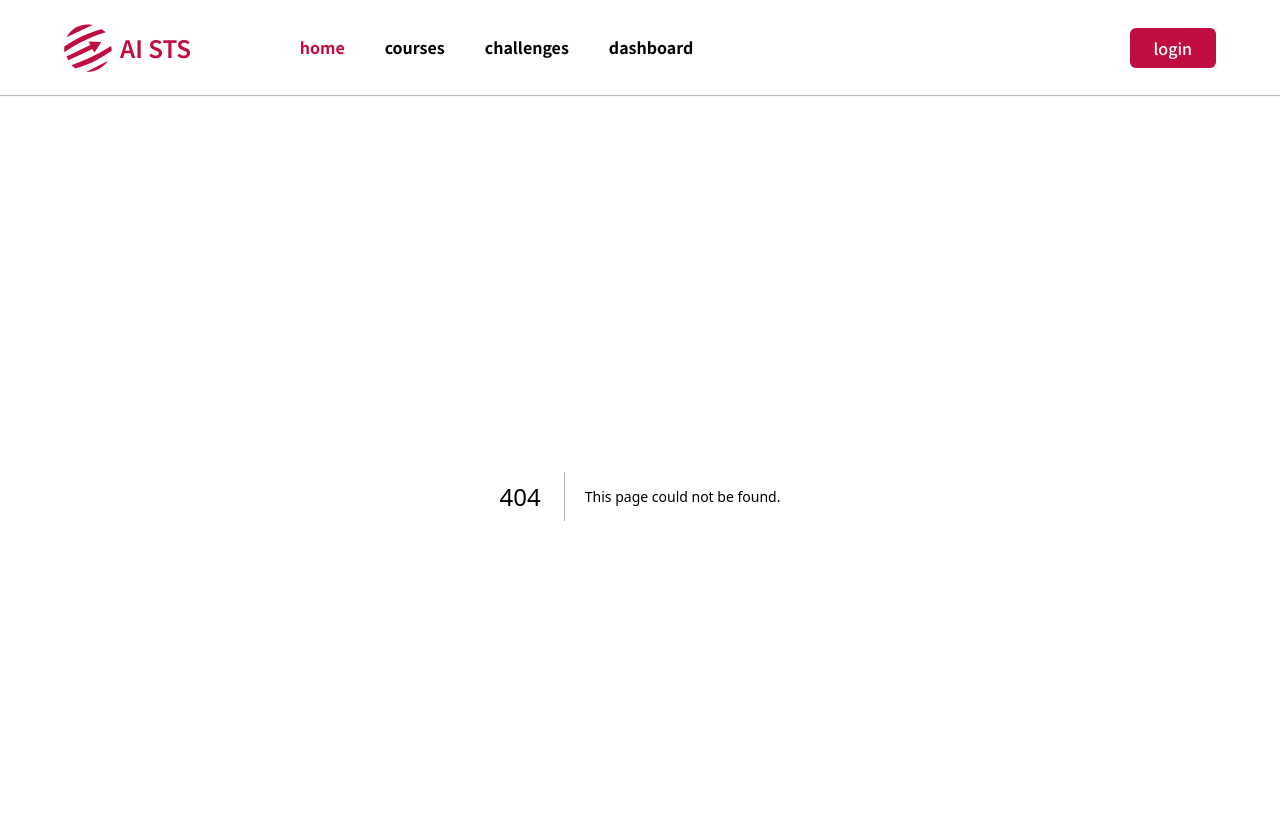
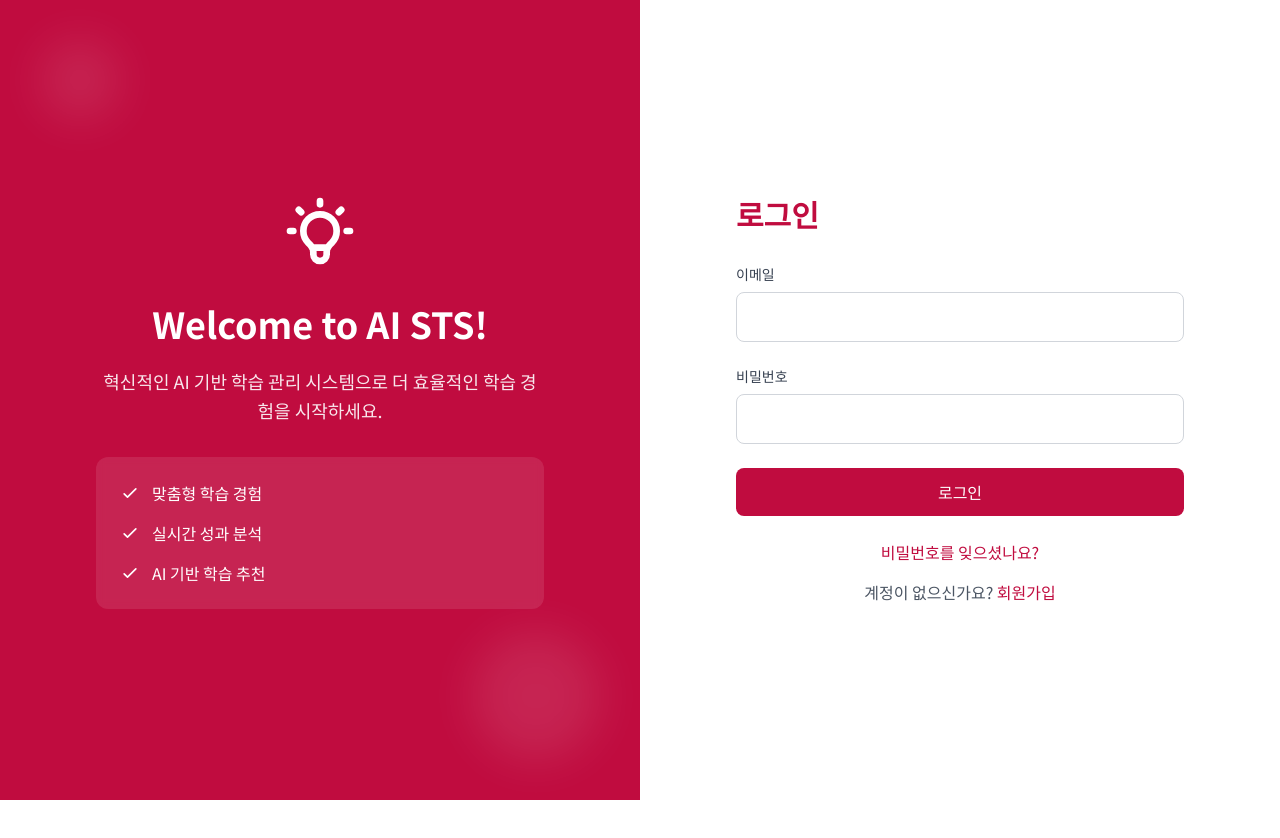
Before and after one commit to bgradecoding/AIService, a Next.js app: page /login in a window 1280 px wide. Before the commit this address had no page. Shown: the top 838 px of the page. After the commit the page ends 800 px from the top, so only its background shows below. Built offline with nearby package versions, Linux system fonts and the light colour scheme.

Commit message:
:sparkles: (login) login page 레이아웃 완성

```diff
--- /dev/null
+++ b/src/app/login/page.tsx
@@ -0,0 +1,187 @@
+'use client';
+
+import Link from 'next/link';
+import { useState } from 'react';
+
+const LoginPage = () => {
+  const [formData, setFormData] = useState({
+    email: '',
+    password: '',
+  });
+
+  const handleSubmit = (e: React.FormEvent) => {
+    e.preventDefault();
+    // 로그인 로직 구현
+    console.log('Login attempt:', formData);
+  };
+
+  return (
+    <div className="flex flex-col lg:flex-row w-full min-h-screen">
+      {/* 왼쪽 소개 섹션 */}
+      <div className="w-full lg:w-1/2 bg-primary py-24 lg:p-12 flex items-center justify-center relative overflow-hidden">
+        {/* 배경 장식 요소 */}
+        <div className="absolute inset-0">
+          <div className="absolute top-10 left-10 w-20 h-20 bg-white/10 rounded-full blur-xl"></div>
+          <div className="absolute bottom-10 right-10 w-32 h-32 bg-white/10 rounded-full blur-xl"></div>
+        </div>
+
+        <div className="max-w-md text-center text-white relative z-10">
+          {/* 아이콘 추가 */}
+          <div className="mb-8">
+            <svg
+              className="w-20 h-20 mx-auto"
+              fill="none"
+              stroke="currentColor"
+              viewBox="0 0 24 24"
+              xmlns="http://www.w3.org/2000/svg"
+            >
+              <path
+                strokeLinecap="round"
+                strokeLinejoin="round"
+                strokeWidth={2}
+                d="M9.663 17h4.673M12 3v1m6.364 1.636l-.707.707M21 12h-1M4 12H3m3.343-5.657l-.707-.707m2.828 9.9a5 5 0 117.072 0l-.548.547A3.374 3.374 0 0014 18.469V19a2 2 0 11-4 0v-.531c0-.895-.356-1.754-.988-2.386l-.548-.547z"
+              />
+            </svg>
+          </div>
+
+          <h1 className="text-3xl lg:text-4xl font-bold mb-6 animate-fade-in">
+            Welcome to AI STS!
+          </h1>
+
+          <p className="text-lg opacity-90 mb-8 leading-relaxed">
+            혁신적인 AI 기반 학습 관리 시스템으로 더 효율적인 학습 경험을
+            시작하세요.
+          </p>
+
+          {/* 특징 리스트 추가 */}
+          <div className="space-y-4 text-left bg-white/10 p-6 rounded-xl backdrop-blur-sm">
+            <div className="flex items-center space-x-3">
+              <svg
+                className="w-5 h-5 text-primary-light"
+                fill="none"
+                stroke="currentColor"
+                viewBox="0 0 24 24"
+              >
+                <path
+                  strokeLinecap="round"
+                  strokeLinejoin="round"
+                  strokeWidth={2}
+                  d="M5 13l4 4L19 7"
+                />
+              </svg>
+              <span>맞춤형 학습 경험</span>
+            </div>
+            <div className="flex items-center space-x-3">
+              <svg
+                className="w-5 h-5 text-primary-light"
+                fill="none"
+                stroke="currentColor"
+                viewBox="0 0 24 24"
+              >
+                <path
+                  strokeLinecap="round"
+                  strokeLinejoin="round"
+                  strokeWidth={2}
+                  d="M5 13l4 4L19 7"
+                />
+              </svg>
+              <span>실시간 성과 분석</span>
+            </div>
+            <div className="flex items-center space-x-3">
+              <svg
+                className="w-5 h-5 text-primary-light"
+                fill="none"
+                stroke="currentColor"
+                viewBox="0 0 24 24"
+              >
+                <path
+                  strokeLinecap="round"
+                  strokeLinejoin="round"
+                  strokeWidth={2}
+                  d="M5 13l4 4L19 7"
+                />
+              </svg>
+              <span>AI 기반 학습 추천</span>
+            </div>
+          </div>
+        </div>
+      </div>
+
+      {/* 오른쪽 로그인 폼 섹션 */}
+      <div className="w-full lg:w-1/2 bg-white p-8 lg:p-16 flex items-center justify-center">
+        <div className="w-full max-w-md">
+          <h2 className="text-2xl lg:text-3xl font-bold text-primary mb-8">
+            로그인
+          </h2>
+
+          <form onSubmit={handleSubmit} className="space-y-6">
+            <div>
+              <label
+                htmlFor="email"
+                className="block text-sm font-medium text-gray-700 mb-2"
+              >
+                이메일
+              </label>
+              <input
+                type="email"
+                id="email"
+                value={formData.email}
+                onChange={(e) =>
+                  setFormData({ ...formData, email: e.target.value })
+                }
+                className="w-full px-4 py-3 rounded-lg border border-gray-300 focus:ring-2 focus:ring-primary focus:border-transparent"
+                required
+              />
+            </div>
+
+            <div>
+              <label
+                htmlFor="password"
+                className="block text-sm font-medium text-gray-700 mb-2"
+              >
+                비밀번호
+              </label>
+              <input
+                type="password"
+                id="password"
+                value={formData.password}
+                onChange={(e) =>
+                  setFormData({ ...formData, password: e.target.value })
+                }
+                className="w-full px-4 py-3 rounded-lg border border-gray-300 focus:ring-2 focus:ring-primary focus:border-transparent"
+                required
+              />
+            </div>
+
+            <button
+              type="submit"
+              className="w-full bg-primary text-white py-3 rounded-lg hover:bg-primary/90 transition-colors"
+            >
+              로그인
+            </button>
+          </form>
+
+          <div className="mt-6 flex flex-col space-y-4 text-center">
+            <Link
+              href="/forgot-password"
+              className="text-primary hover:underline"
+            >
+              비밀번호를 잊으셨나요?
+            </Link>
+            <div className="text-gray-600">
+              계정이 없으신가요?{' '}
+              <Link
+                href="/create-account"
+                className="text-primary hover:underline"
+              >
+                회원가입
+              </Link>
+            </div>
+          </div>
+        </div>
+      </div>
+    </div>
+  );
+};
+
+export default LoginPage;
--- a/src/app/providers.tsx
+++ b/src/app/providers.tsx
@@ -2,6 +2,7 @@
 import { QueryClient, QueryClientProvider } from '@tanstack/react-query';
 import { Toaster } from 'react-hot-toast';
 import Header from '@/components/header';
+import { usePathname } from 'next/navigation';
 
 interface Props {
   children?: React.ReactNode;
@@ -19,10 +20,13 @@ export const NextProvider = ({ children }: Props) => {
 };
 
 export const NextLayout = ({ children }: Props) => {
+  const pathname = usePathname();
+  const isLoginPage = pathname === '/login';
+
   return (
     <>
-      <Header />
-      <div className="pt-14 md:pt-24">{children}</div>
+      {!isLoginPage && <Header />}
+      <div className={`${isLoginPage ? '' : 'pt-14 md:pt-24'}`}>{children}</div>
     </>
   );
 };
--- a/src/components/header/index.tsx
+++ b/src/components/header/index.tsx
@@ -7,6 +7,7 @@ import { MENU_LIST } from '@/constants/biz';
 import LogoIcon from '../icons/Logo';
 import { useTranslations } from 'next-intl';
 import { useRouter, usePathname } from 'next/navigation'; // 추가
+import Link from 'next/link';
 // 타입 정의
 type MenuItem = {
   id: number;
@@ -152,9 +153,12 @@ const LoginButton = () => {
   const t = useTranslations('common');
   return (
     <div className="absolute right-0 top-1/2 transform -translate-y-1/2">
-      <button className="bg-primary text-white px-4 py-2 rounded-md text-sm font-medium transition duration-300 ease-in-out hover:opacity-80 focus:outline-none focus:ring-2 focus:ring-primary focus:ring-opacity-50 md:px-6 md:py-2 md:text-base">
+      <Link
+        href="/login"
+        className="bg-primary text-white px-4 py-2 rounded-md text-sm font-medium transition duration-300 ease-in-out hover:opacity-80 focus:outline-none focus:ring-2 focus:ring-primary focus:ring-opacity-50 md:px-6 md:py-2 md:text-base"
+      >
         {t('login')}
-      </button>
+      </Link>
     </div>
   );
 };
```
Also changed, not shown: src/constants/courses.ts (+29 -9 lines).
